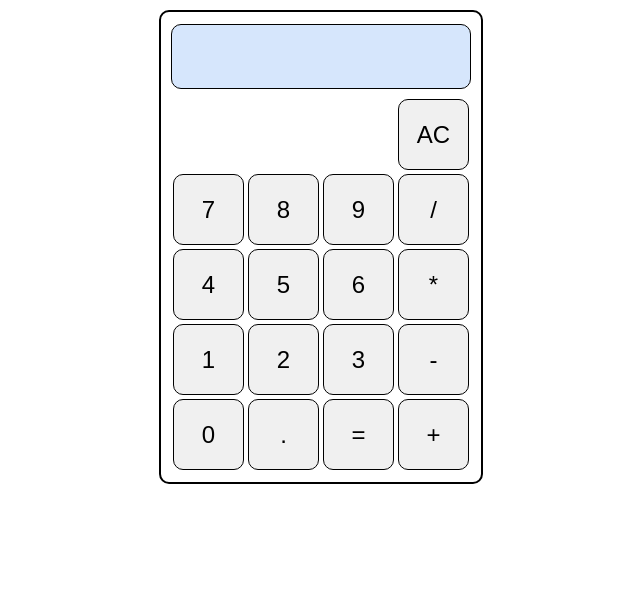
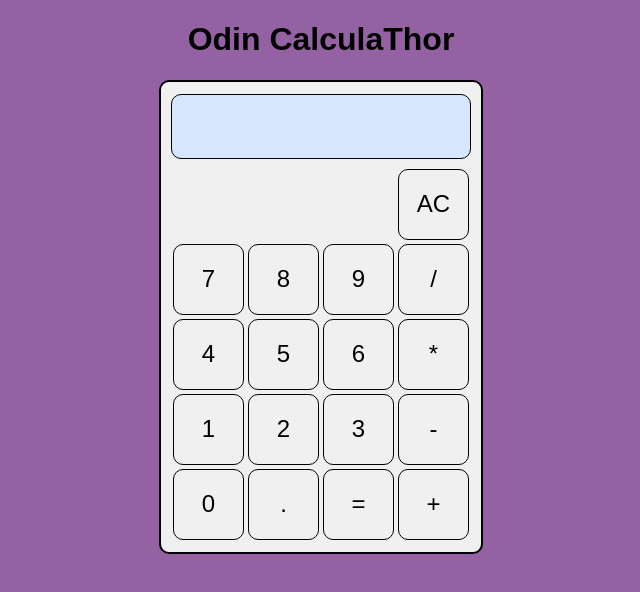
Before and after one commit to kevinslawinski/calculator, a plain HTML site: page index.html in a window 1280 px wide. Shown: the whole page, without its empty margins (319-959 px from the left). Drawn offline with Linux system fonts and the light colour scheme.

Commit message:
style updates

```diff
--- a/index.html
+++ b/index.html
@@ -6,7 +6,9 @@
     <link rel="stylesheet" href="styles.css" />
     <title>Odin CalculaThor</title>
   </head>
-  <body class="calculator">
+  <body>
+    <h1>Odin CalculaThor</h1>
+    <div class="calculator">
       <div class="io-wrapper">
         <div class="outputBox">
           <div class="output" id="output"></div>
@@ -29,6 +31,7 @@
         <button type="button" class="equal">=</button>
         <button type="button" class="operator">+</button>
       </div>
+    </div>
   </body>
   <script src="script.js"></script>
 </html>
--- a/styles.css
+++ b/styles.css
@@ -33,8 +33,18 @@
 
 .calculator {
   border: 2px solid #000;
+  background-color: #f0f0f0;
   border-radius: 10px;
   width: max-content;
   margin: 10px auto;
   padding: 10px;
 }
+
+h1 {
+  text-align: center;
+}
+
+body {
+  font-family: 'Arial', sans-serif;
+  background-color: #9462a3;
+}
```
Lines whose indentation alone changed are shown as unchanged.
